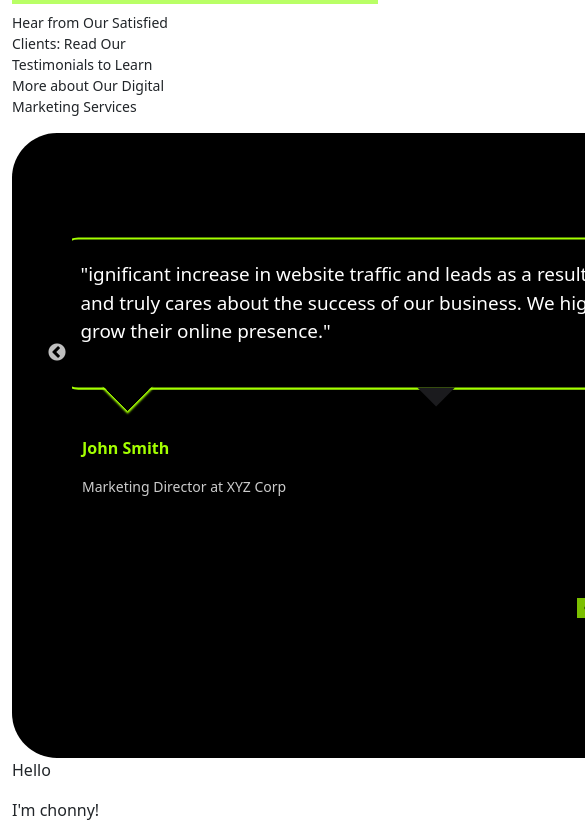
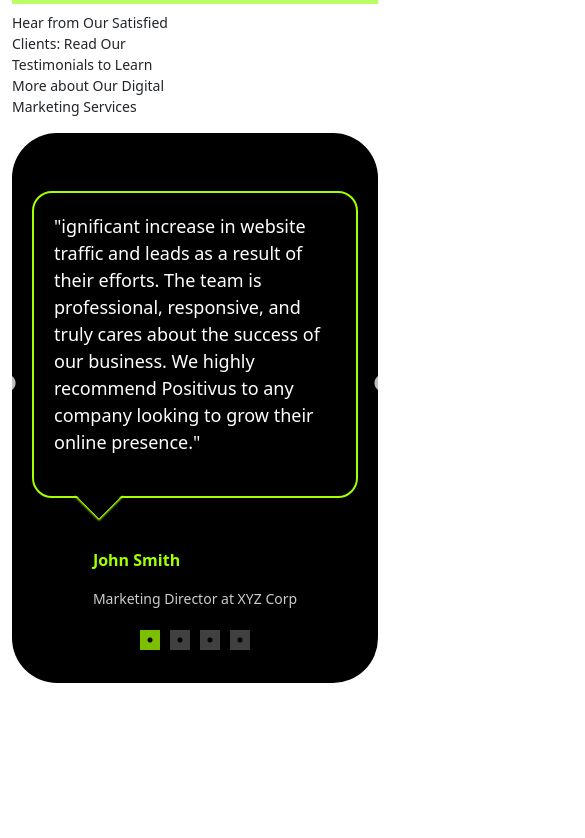
Before and after one commit to youone04/project-gunawan, a React (Vite) app: page /positivius in a window 390 px wide. Shown: the part 8668-9506 px from the top of the page, 585 px wide, since content can reach past the window. After the commit the page ends 9351 px from the top, so only its background shows below. Built offline with nearby package versions, Linux system fonts and the light colour scheme.

Commit message:
fix: mobile testimonials

```diff
--- a/src/ComponentPositivus/Testimonials.jsx
+++ b/src/ComponentPositivus/Testimonials.jsx
@@ -43,6 +43,7 @@ export default function Testimonials() {
             breakpoint: 768, // Mobile breakpoint
             settings: {
               slidesToShow: 1,
+              centerMode: false,
               centerPadding: '0px', // Remove padding for mobile
             }
           }
@@ -67,22 +68,15 @@ export default function Testimonials() {
                                 <p className="testimonial-text">"{testimonial.text}"</p>
                             </div>
                             <div className="testimonial-author">
-                                    <p className="author-name">{testimonial.name}</p>
-                                    <p className="author-position">{testimonial.position}</p>
+                                   <div>
+                                   <p className="author-name">{testimonial.name}</p>
+                                   <p className="author-position">{testimonial.position}</p>
+                                   </div>
                                 </div>
                         </div>
                     ))}
                 </Slider>
             </div>
-            <div class="speech-bubble">
-  <div class="speech-bubble-icon">
-    <i class="fa fa-2x fa-gittip"></i>
-  </div>
-  <div class="speech-bubble-text">
-    <p class="speech-bubble-text-line">Hello</p>
-    <p class="speech-bubble-text-line">I'm chonny!</p>
-  </div>
-</div>
         </Col>
     )
 }
--- a/src/ComponentPositivus/assets/testimonials.css
+++ b/src/ComponentPositivus/assets/testimonials.css
@@ -59,9 +59,8 @@
     height: 0;
     border-left: 18px solid transparent;
     border-right: 18px solid transparent;
-    border-top: 18px solid #1b1b1e; /* Warna dasar card untuk menciptakan efek border pada background card */
-  }
-
+    /* border-top: 18px solid #1b1b1e; */
+}
 
   .testimonial-text {
     font-size: 18px;
@@ -106,3 +105,26 @@
   .slick-center .testimonial-card {
     transform: scale(1.05); /* Memberikan sedikit pembesaran pada card di tengah */
   }
+  @media (max-width:768px) {
+    .section-card-testimomial{
+        min-height: 550px;
+        padding: 10px;
+        width: 100%;
+        height: auto;
+        background-color: var(--black-color);
+        color: var(--white-color);
+        border-radius: 45px;
+    }
+    .testimonial-slide {
+        width: 100% !important;
+        padding: 0 10px;
+        box-sizing: border-box;
+      }
+      .slick-dots li button:before {
+        margin-top: 0;
+      }
+      .testimonial-author{
+        display: flex;
+        justify-self: center;
+      }
+  }
```
